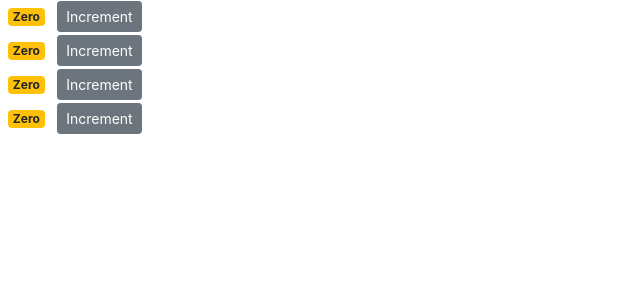
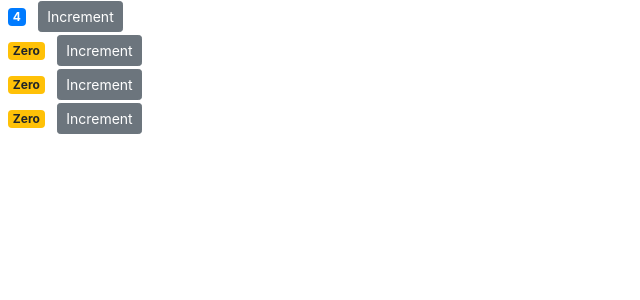
Before and after one commit to codecaviette/react-counter, a React (Create React App) app: page / in a window 1280 px wide. Shown: the top 300 px of the page, without its empty margins (0-640 px from the left). Built offline with nearby package versions, Linux system fonts and the light colour scheme.

Commit message:
Pass state from parent component as prop to child component

```diff
--- a/src/components/counter.jsx
+++ b/src/components/counter.jsx
@@ -4,12 +4,12 @@
 
 class Counter extends Component {
     state = {                        // class comp Counter holds state
-        count: 0,
+        value: this.props.value
     };
 
     //Helper method: Defines event handler for button's onClick
     handleIncrement = () => {                       // Bind event handler using arrow functions which inherit the "this" keyword
-        this.setState( { count: this.state.count + 1 } );        // setState updates the state so that the new count is current count plus 1
+        this.setState( { value: this.state.value + 1 } );        // setState updates the state so that the new count is current count plus 1
     }
 
     render() {                                 // render method has return stmt inside curly braces
@@ -24,11 +24,11 @@
     // Change color of badge depending on this.state.count value
     getBadgeClasses() {
         let classes = "badge m-2 badge-";
-        classes += (this.state.count === 0) ? "warning" : "primary";     //if count equals 0, then append "warning" to what classes equals and set that as new value for classes var; otherwise, append "primary"
+        classes += (this.state.value === 0) ? "warning" : "primary";     //if count equals 0, then append "warning" to what classes equals and set that as new value for classes var; otherwise, append "primary"
         return classes;
     }
     formatCount() {
-        const { count } = this.state;           // Destructured this.state.count object so can use shortened "count" in next line rather than "this.state.count"
+        const { value: count } = this.state;           // Destructured this.state.count object so can use shortened "count" in next line rather than "this.state.count"
         return count === 0 ? "Zero" : count;
 }}
 
--- a/src/components/counters.jsx
+++ b/src/components/counters.jsx
@@ -1,4 +1,4 @@
-// List of counters
+// List of counters - Parent component to counter.jsx (singular)
 
 import React, { Component } from 'react';
 import Counter from './counter';
@@ -6,7 +6,7 @@
 class Counters extends Component {
     state = {
         counters: [
-            { id: 1, value: 0},
+            { id: 1, value: 4},
             { id: 2, value: 0},
             { id: 3, value: 0},
             { id: 4, value: 0},
@@ -16,7 +16,8 @@
     render() {
         return (
             <div>
-                { this.state.counters.map(counter => <Counter key={counter.id} /> )}           {/* map through counters property of Counters component's state and return each item in the Counter (singular) format */}
+                { this.state.counters.map(counter =>
+                <Counter key={counter.id} value={counter.value} /> )}           {/* map through counters property of Counters component's state and return each item in the Counter (singular) format */}
             </div>
         )
     }
```
